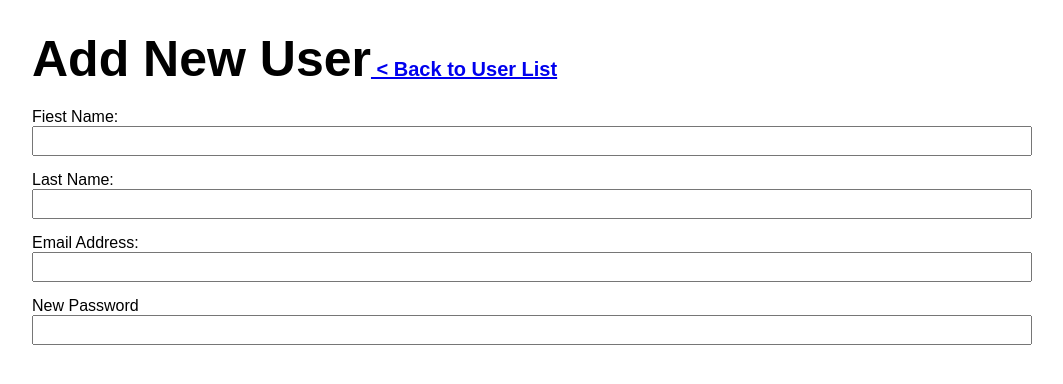
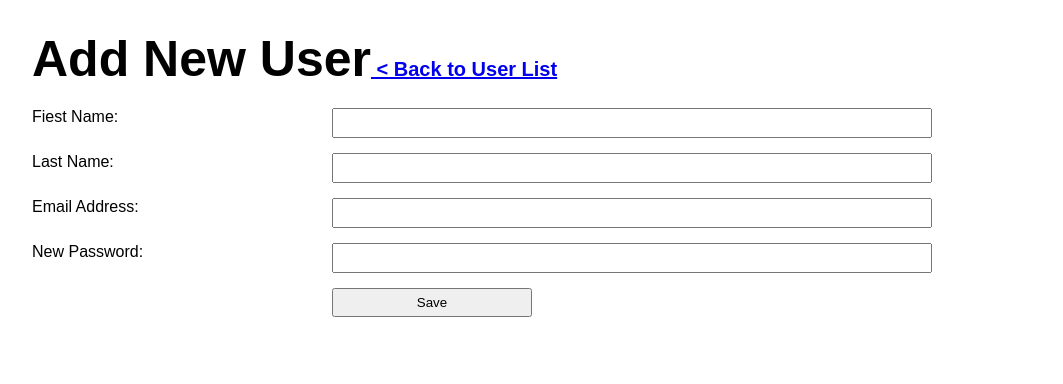
Before and after one commit to isurudilshan101/user_management, a PHP site: page /add-user.php in a window 1280 px wide. Shown: the part 56-440 px from the top of the page, without its empty margins (108-1171 px from the left). Run offline with PHP 8.4, Linux system fonts and the light colour scheme; a user stored in the database is signed in.

Commit message:
comment 27

```diff
--- a/ums/add-user.php
+++ b/ums/add-user.php
@@ -22,26 +22,27 @@
 		<form action="add-user.php" method="post" class="userform">
 			<p>
 				<label for="">Fiest Name:</label>
-				<input type="text" name="first_name">
+				<input type="text" name="first_name" required>
 			</p>
 
 			<p>
 				<label for="">Last Name:</label>
-				<input type="text" name="last_name">
+				<input type="text" name="last_name" required>
 			</p>
 
 			<p>
 				<label for="">Email Address:</label>
-				<input type="Email" name="email">
+				<input type="Email" name="email" required>
 			</p>
 
 			<p>
-				<label for="">New Password</label>
-				<input type="password" name="password">
+				<label for="">New Password:</label>
+				<input type="password" name="password" required>
 			</p>
 
 			<p>
 				<label for="">&nbsp;</label>
+				<button type="submit" name="submit">Save</button>
 			</p>
 
 		</form>
--- a/ums/css/main.css
+++ b/ums/css/main.css
@@ -85,3 +85,15 @@ table.masterlist th, table.masterlist td{
 	padding: 10px 65px 10px 10px;
 	border-bottom: 1px solid #aaa;
 }
+
+form.userform label{
+	width:30%;
+	float:left;
+}
+
+form.userform input{
+	width: 60%;
+}
+form.userform button{
+	width: 200px;
+}
```
